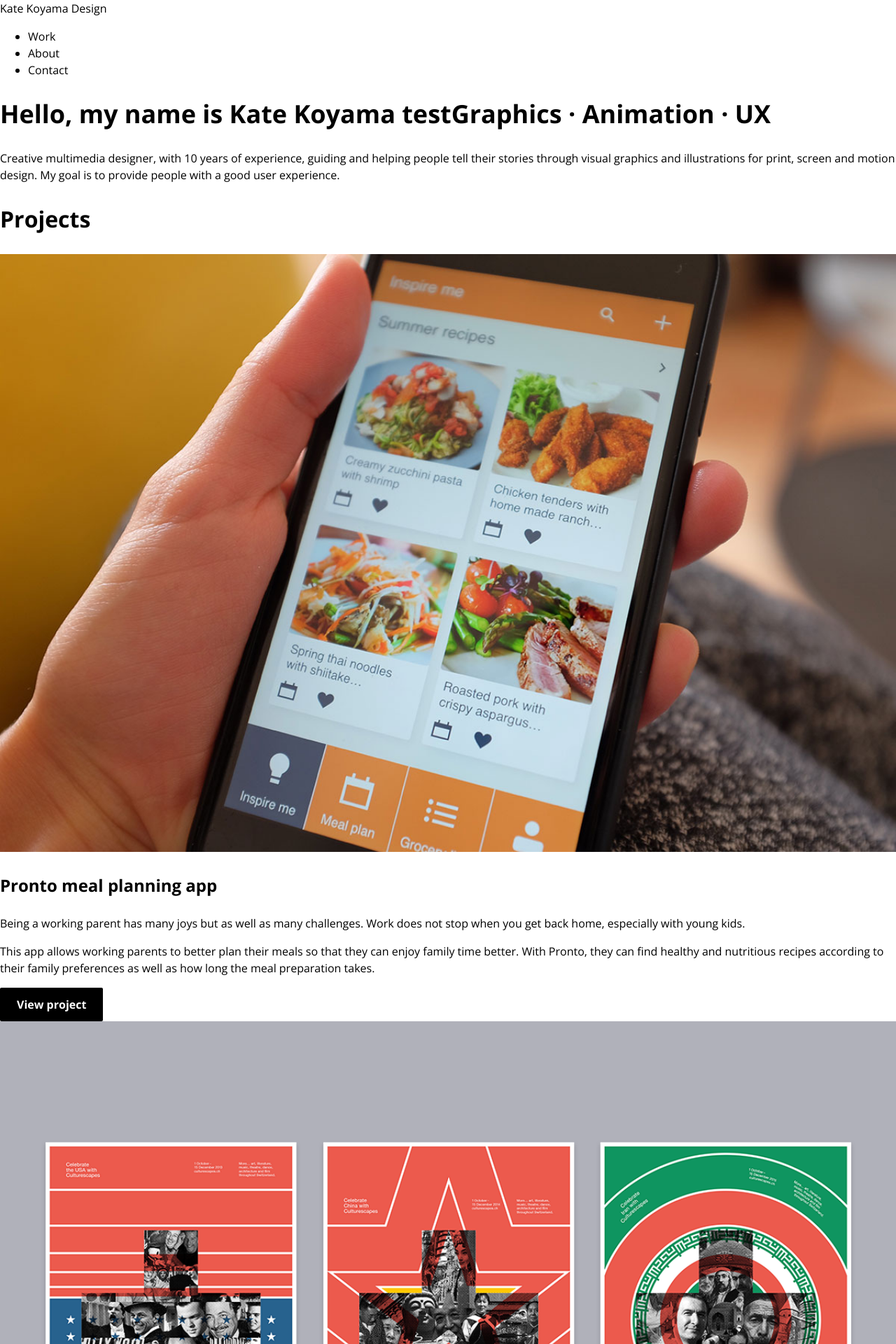
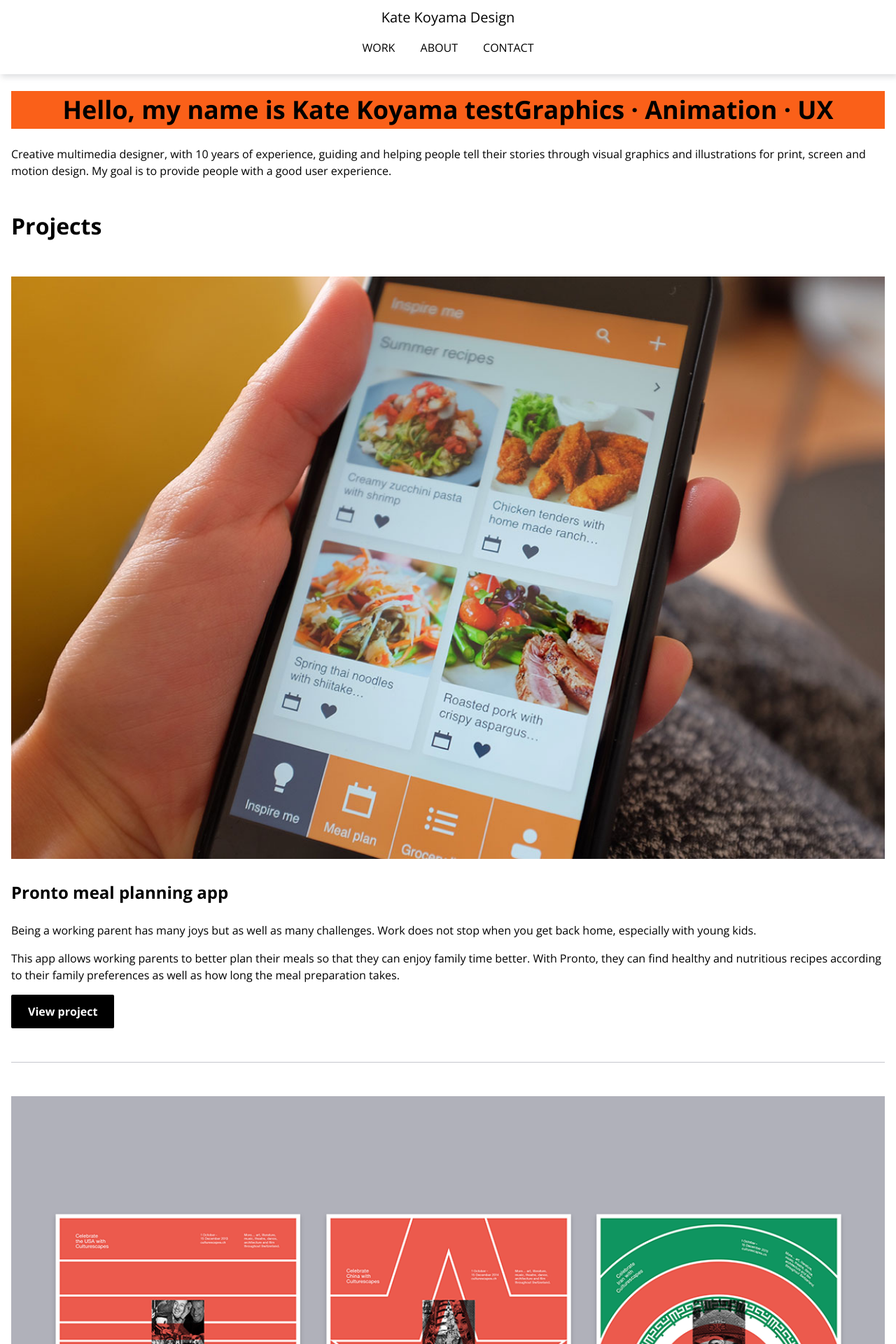
Before and after one commit to katekoyama/portfolio-website, a PHP site: page / in a window 1280 px wide. Shown: the top 1920 px of the page at 70% size. Run offline with PHP 8.4, Linux system fonts and the light colour scheme; some libraries are stand-ins or nearby versions.

Commit message:
page layouting

```diff
--- a/css/style.css
+++ b/css/style.css
@@ -6,7 +6,9 @@ Gray 050: #f7f7f8;
 Gray 200: #c6c7cd;
 Gray 700: #5c5f6a;
 */
-
+*{
+  box-sizing: border-box;/* padding and border are included within the final width */
+}
 body{
   font-family: 'Open Sans', sans-serif;
   font-size: 16px;
@@ -42,7 +44,7 @@ width: 100%;
 
 a{
   color: #000000;
-  text-decoration: none;
+  text-decoration: underline;
 }
 /* usually best to have a and a:visited the same color (also for privacy reasons)*/
 a:visited{
@@ -51,7 +53,7 @@ a:visited{
 
 a:hover,
 a:focus{
-  text-decoration: underline;
+  color: #5c5f6a;
 }
 
 a:active{
@@ -61,6 +63,7 @@ a:active{
 
 .button{
   display: inline-block;
+  text-decoration: none;
   font-weight: 700;
   color: #ffffff;
   padding: 12px 24px;
@@ -72,7 +75,6 @@ a:active{
 }
 .button:hover{
   opacity: 0.8;
-  text-decoration: none;
 }
 
 .button.secondary{
@@ -89,3 +91,62 @@ a:active{
   opacity: 1;
   text-decoration: none;
 }
+
+/* Layout styling */
+.container{
+  margin: 0 16px;
+}
+.row{
+  margin: 48px 0; /* 24px top and bottom, 0 left and right */
+}
+#work .row {
+  padding-bottom: 48px; border-bottom: 1px solid #c6c7cd;\
+}
+#hero h1{
+  text-align: center;
+  background-color: #fa6019;
+}
+header{
+  background-color: #ffffff;
+  text-align: center;
+  padding: 10px 0;
+  box-shadow: 2px 4px 8px rgba(92, 95, 106, 0.2);
+  position: fixed;
+  width: 100%;
+}
+.logo{
+  font-size: 1.25em;
+  text-decoration: none;
+}
+nav > ul{
+  list-style-type: none;
+  padding: 0;
+}
+/* nav > ul > il selects list elements in unordered lists within the nav element */
+nav > ul > li{
+  display: inline-block;
+}
+
+/* selects links that are list elements within an unordered list within the nav element */
+nav > ul > li > a{
+  text-decoration: none;
+  text-transform: uppercase;
+  padding: 0 16px;
+}
+nav > ul > li > a:visited{
+  color: #000000;
+}
+nav > ul > li > a:hover,
+a:active{
+  color: #000000;
+  background-color: #ffffff;
+  text-decoration: none;
+  border-bottom: 2px solid #000000;
+  padding-bottom: 8px;
+}
+#hero{
+  display: inline-block;
+}
+main{
+  padding-top: 106px;
+}
--- a/index.html
+++ b/index.html
@@ -37,8 +37,8 @@
   <body id="home page">
     <!-- START HEADER SECTION -->
     <header>
-      <div>
-        <a href="index.html">Kate Koyama Design</a>
+      <div class="container">
+        <a class="logo" href="index.html">Kate Koyama Design</a>
         <nav>
           <ul>
             <li><a href="index.html">Work</a></li>
@@ -55,7 +55,7 @@
       <!-- START OF HERO SECTION -->
       <div id="hero">
         <!-- START OF THE CONTAINER -->
-        <div>
+        <div class="container">
           <h1>Hello, my name is Kate Koyama test<span>Graphics · Animation · UX</span></h1>
           <p>Creative multimedia designer, with 10 years of experience, guiding
           and helping people tell their stories through visual graphics and
@@ -71,11 +71,11 @@
       <div id="work">
 
         <!-- START OF CONTAINER WRAPPER -->
-        <div>
+        <div class="container">
           <h2>Projects</h2>
 
           <!-- START OF ROW -->
-          <div>
+          <div class="row">
 
             <!-- START OF 1 COLUMN -->
             <div>
@@ -102,7 +102,7 @@
           <!-- END OF ROW -->
 
           <!-- START OF ROW 2 -->
-          <div>
+          <div class="row">
 
             <!-- START OF 1 COLUMN -->
             <div>
@@ -128,7 +128,7 @@
           <!-- END OF ROW 2 -->
 
           <!-- START OF ROW 3 -->
-          <div>
+          <div class="row">
 
             <!-- START OF 1 COLUMN -->
             <div>
@@ -163,7 +163,7 @@
 
       <!-- START OF FOOTER -->
       <footer id="contact">
-        <div>
+        <div class="container">
           <h2>Get in touch</h2>
           <p>Let's work together!</p>
           <div>
```
Also changed, not shown: about.html (+5 -5 lines), culturescape.html (+4 -4 lines), energiewende.html (+4 -4 lines), pronto-app.html (+4 -4 lines).
